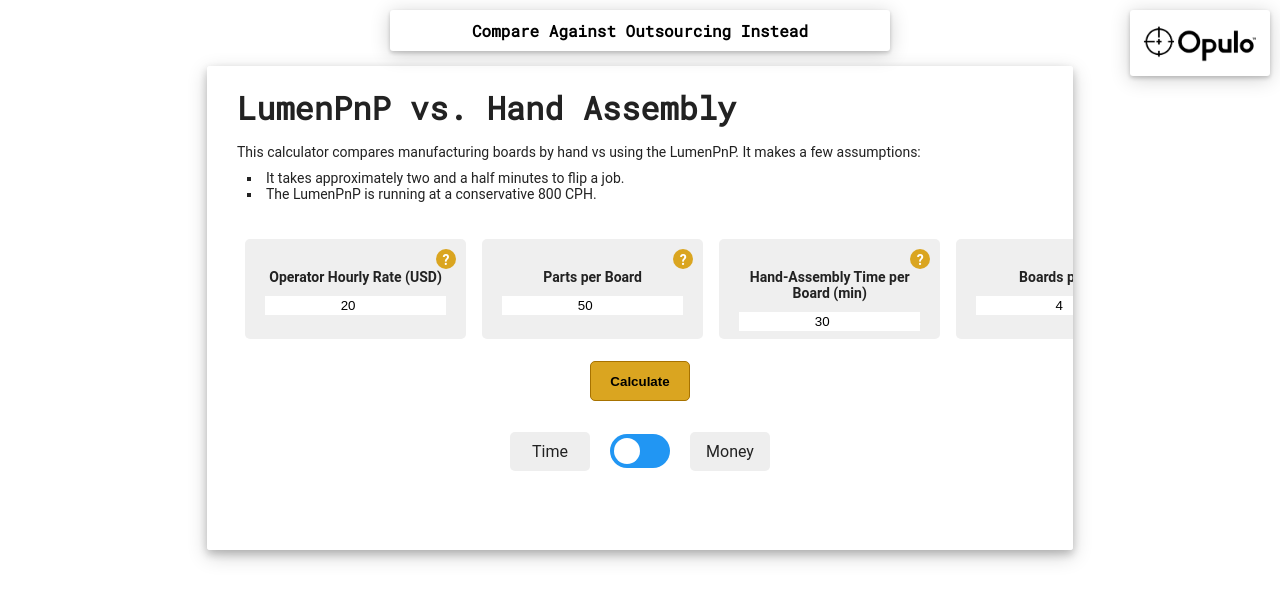
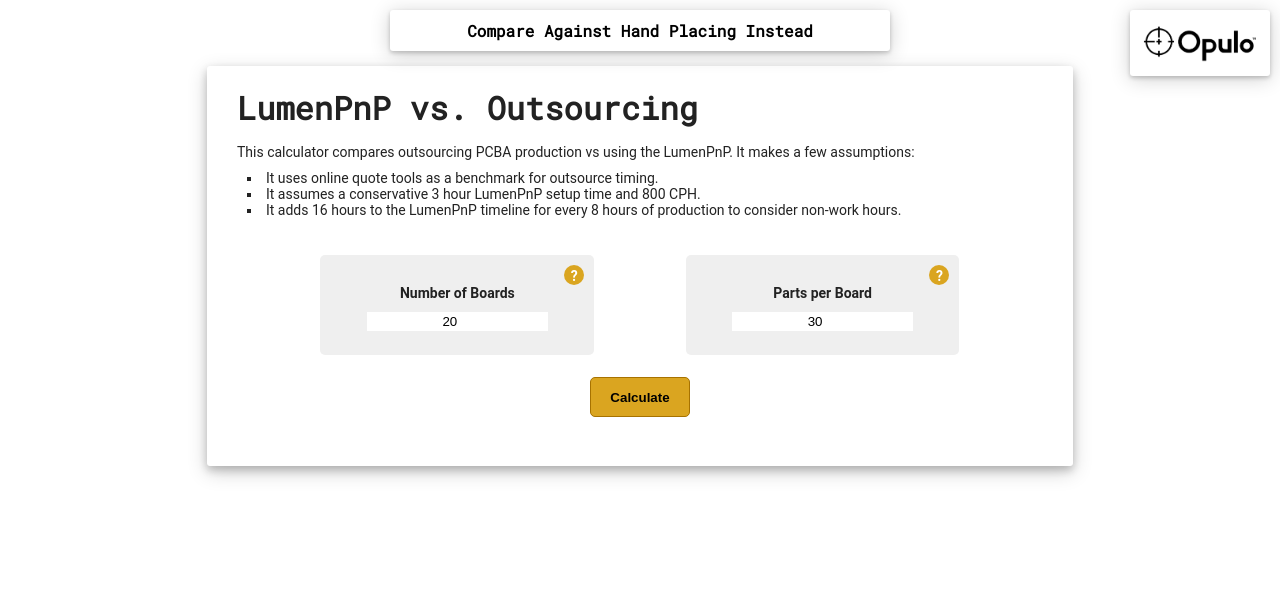
Before and after one commit to opulo-inc/pays-for-itself, a website built with Vite: page index.html in a window 1280 px wide. Built offline with nearby package versions, Linux system fonts and the light colour scheme.

Commit message:
defaults to outsourcing first

```diff
--- a/index.html
+++ b/index.html
@@ -32,7 +32,7 @@
   <div id="output"></div>
     <div id="background-pane">
 
-      <div id="toggle"><h4>Compare Against Outsourcing Instead</h4></div>
+      <div id="toggle"><h4>Compare Against Hand Placing Instead</h4></div>
 
       <div id="hand" class="tab">
           <h1>LumenPnP vs. Hand Assembly</h1>
@@ -127,7 +127,7 @@
         <h1>LumenPnP vs. Outsourcing</h1>
           <p style="text-align:left;">This calculator compares outsourcing PCBA production vs using the LumenPnP. It makes a few assumptions:</p>
           <ul>
-            <li>It uses online quote tools as a benchmark for outsource pricing.</li>
+            <li>It uses online quote tools as a benchmark for outsource timing.</li>
             <li>It assumes a conservative 3 hour LumenPnP setup time and 800 CPH.</li>
             <li>It adds 16 hours to the LumenPnP timeline for every 8 hours of production to consider non-work hours.</li>
           </ul>
--- a/script.js
+++ b/script.js
@@ -38,7 +38,7 @@
 var activeChart;
 var boardsChart;
 var outsourcedChart;
-var handActive = true;
+var handActive = false;
 
 function calculate_outsource(){
 
--- a/style.css
+++ b/style.css
@@ -27,6 +27,7 @@
     color: #222;
     font-family: 'Roboto', sans-serif;
     overflow-y: auto;
+    display:none;
 
 }
 
@@ -41,7 +42,6 @@
     color: #222;
     font-family: 'Roboto', sans-serif;
     overflow-y: auto;
-    display:none;
 }
 
 
```
